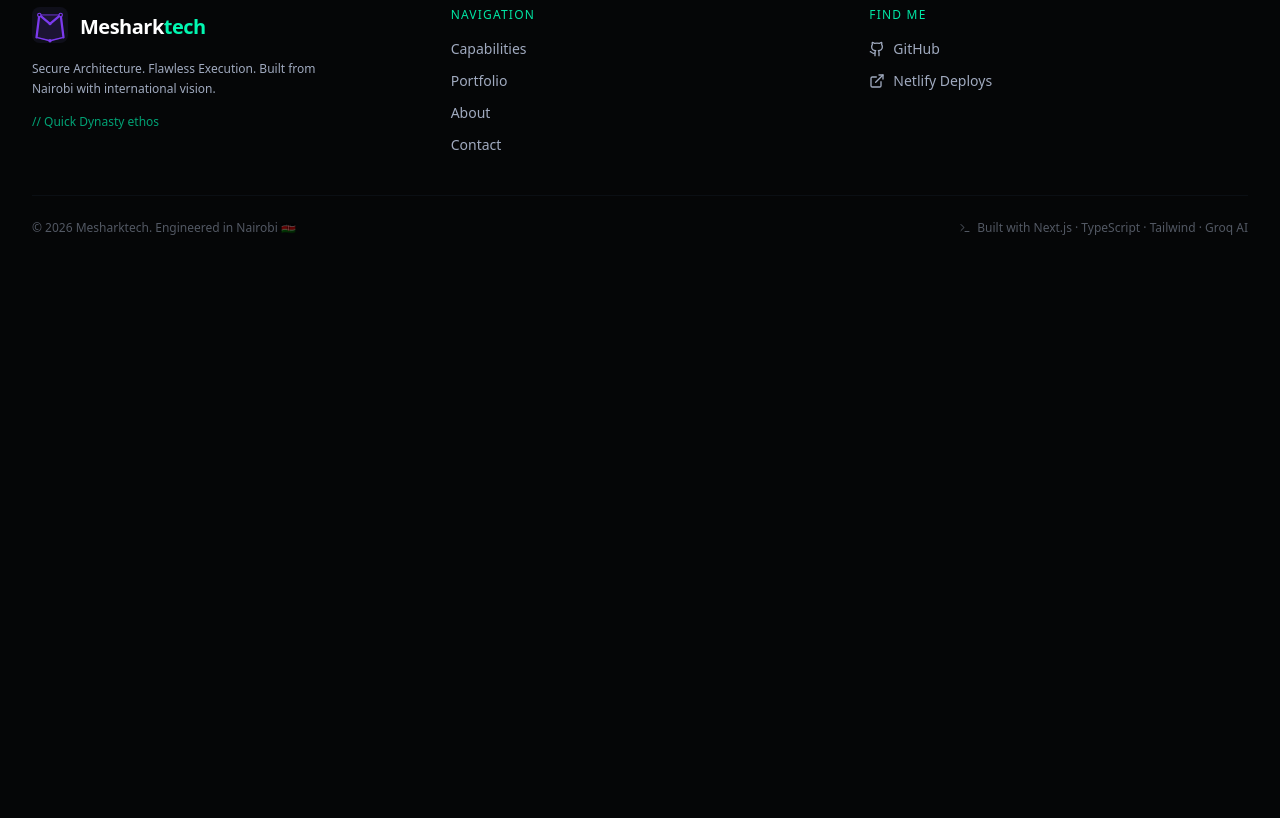
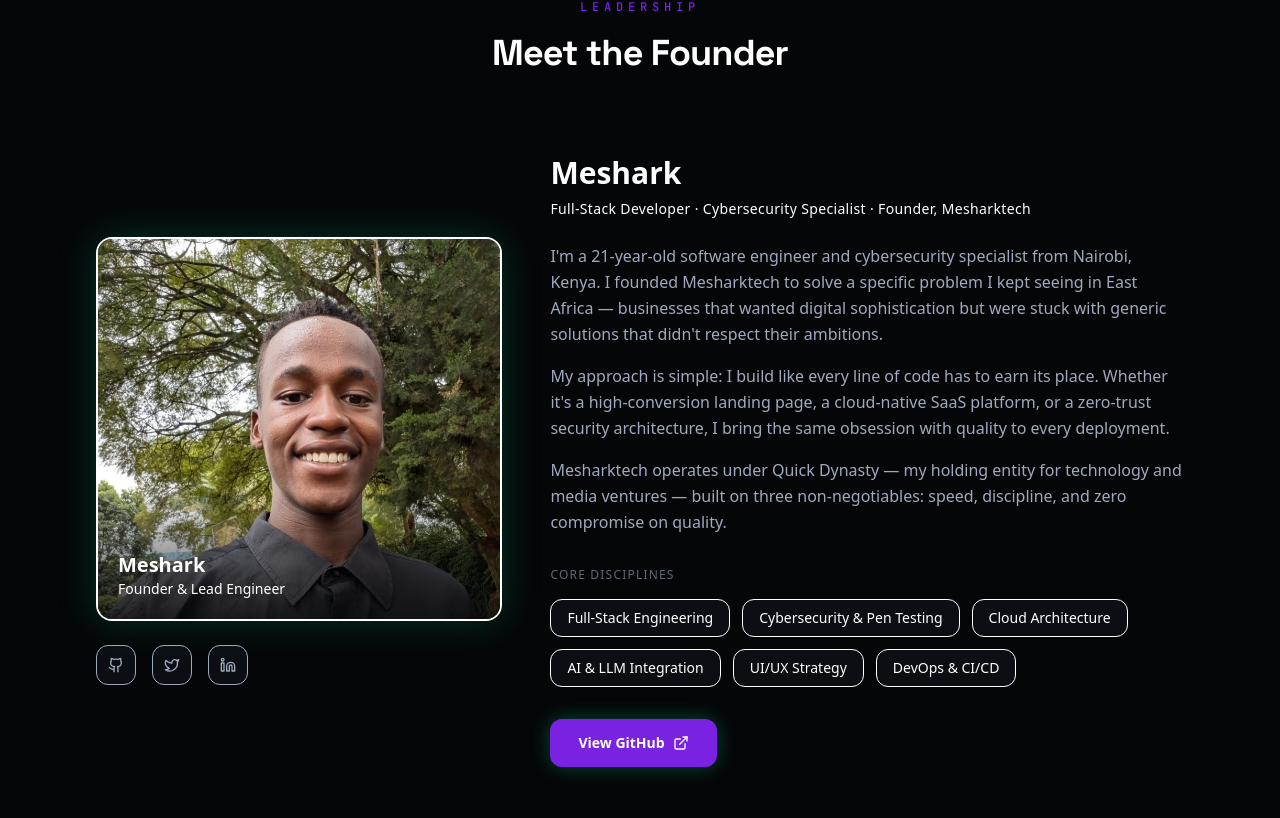
Before and after one commit to Mesharktech/MesharkTech-Portfolio, a Next.js app: page /about in a window 1280 px wide. Shown: the part 882-1700 px from the top of the page. Before the commit the page ends 1166 px from the top, so only its background shows below. Built offline with nearby package versions, Linux system fonts and the light colour scheme.

Commit message:
feat: Phase 9 — WhoWeAre homepage section and Founder Profile with real mugshot on About page

```diff
--- a/src/app/about/page.tsx
+++ b/src/app/about/page.tsx
@@ -1,14 +1,16 @@
 import { About } from "@/components/About";
+import { FounderProfile } from "@/components/FounderProfile";
 
 export const metadata = {
   title: "About | Mesharktech",
-  description: "The Mesharktech operational baseline and agency story."
+  description: "Learn about Meshark — Full-Stack Developer, Cybersecurity Specialist, and Founder of Mesharktech.",
 };
 
 export default function AboutPage() {
   return (
-    <main className="min-h-screen bg-meshark-slateDark pt-16">
+    <main className="min-h-screen bg-meshark-slateDark pt-20">
       <About />
+      <FounderProfile />
     </main>
   );
 }
--- a/src/app/page.tsx
+++ b/src/app/page.tsx
@@ -1,10 +1,12 @@
 import { Hero } from "@/components/Hero";
+import { WhoWeAre } from "@/components/WhoWeAre";
 import { TrustBanner } from "@/components/TrustBanner";
 
 export default function Home() {
   return (
     <main className="bg-meshark-slateDark overflow-x-hidden">
       <Hero />
+      <WhoWeAre />
       <TrustBanner />
     </main>
   );
--- /dev/null
+++ b/src/components/FounderProfile.tsx
@@ -0,0 +1,133 @@
+"use client";
+
+import { motion } from "framer-motion";
+import Image from "next/image";
+import { Github, Twitter, Linkedin, ExternalLink } from "lucide-react";
+
+const skills = [
+  "Full-Stack Engineering",
+  "Cybersecurity & Pen Testing",
+  "Cloud Architecture",
+  "AI & LLM Integration",
+  "UI/UX Strategy",
+  "DevOps & CI/CD",
+];
+
+export function FounderProfile() {
+  return (
+    <section className="relative w-full py-24 bg-meshark-slateDark border-t border-meshark-cyan/10">
+      <div className="max-w-6xl mx-auto px-4 sm:px-6 lg:px-8">
+
+        {/* Section header */}
+        <motion.div
+          initial={{ opacity: 0, y: 20 }}
+          whileInView={{ opacity: 1, y: 0 }}
+          viewport={{ once: true }}
+          className="text-center mb-20"
+        >
+          <span className="section-label tracking-[0.4em]">LEADERSHIP</span>
+          <h2 className="section-heading mt-4">
+            Meet the <span className="text-meshark-cyan">Founder</span>
+          </h2>
+        </motion.div>
+
+        {/* Founder card — two-column layout */}
+        <motion.div
+          initial={{ opacity: 0, y: 30 }}
+          whileInView={{ opacity: 1, y: 0 }}
+          viewport={{ once: true }}
+          transition={{ duration: 0.7 }}
+          className="grid grid-cols-1 lg:grid-cols-5 gap-12 items-center"
+        >
+          {/* LEFT: Portrait */}
+          <div className="lg:col-span-2 flex flex-col items-center lg:items-start">
+            <div className="relative w-64 h-72 lg:w-full lg:h-96 rounded-2xl overflow-hidden border-2 border-meshark-cyan/30 shadow-[0_0_40px_rgba(0,230,164,0.2)]">
+              <Image
+                src="/meshark-mugshot.jpg"
+                alt="Meshark — Founder of Mesharktech"
+                fill
+                className="object-cover object-top"
+                priority
+              />
+              {/* Bottom gradient overlay */}
+              <div className="absolute inset-x-0 bottom-0 h-32 bg-gradient-to-t from-meshark-slateDark/80 to-transparent" />
+              {/* Name tag overlay */}
+              <div className="absolute bottom-5 left-5 right-5">
+                <p className="font-display font-bold text-white text-xl">Meshark</p>
+                <p className="text-meshark-cyan text-sm font-mono">Founder & Lead Engineer</p>
+              </div>
+            </div>
+
+            {/* Social links */}
+            <div className="flex items-center gap-4 mt-6">
+              {[
+                { icon: Github, href: "https://github.com/Mesharktech", label: "GitHub" },
+                { icon: Twitter, href: "#", label: "Twitter" },
+                { icon: Linkedin, href: "#", label: "LinkedIn" },
+              ].map(({ icon: Icon, href, label }) => (
+                <a
+                  key={label}
+                  href={href}
+                  target="_blank"
+                  rel="noreferrer"
+                  aria-label={label}
+                  className="w-10 h-10 rounded-xl bg-meshark-slate border border-meshark-cyan/20 flex items-center justify-center text-meshark-silver hover:text-meshark-cyan hover:border-meshark-cyan/60 hover:shadow-[0_0_15px_rgba(0,230,164,0.3)] transition-all duration-200"
+                >
+                  <Icon className="w-4 h-4" />
+                </a>
+              ))}
+            </div>
+          </div>
+
+          {/* RIGHT: Bio & Details */}
+          <div className="lg:col-span-3 space-y-8">
+            <div>
+              <h3 className="font-display text-3xl font-bold text-white mb-2">Meshark</h3>
+              <p className="text-meshark-cyan font-mono text-sm tracking-wide mb-6">Full-Stack Developer · Cybersecurity Specialist · Founder, Mesharktech</p>
+
+              <div className="space-y-4 text-meshark-silver leading-relaxed">
+                <p>
+                  I'm a 21-year-old software engineer and cybersecurity specialist from Nairobi, Kenya. I founded Mesharktech to solve a specific problem I kept seeing in East Africa — businesses that wanted digital sophistication but were stuck with generic solutions that didn't respect their ambitions.
+                </p>
+                <p>
+                  My approach is simple: I build like every line of code has to earn its place. Whether it's a high-conversion landing page, a cloud-native SaaS platform, or a zero-trust security architecture, I bring the same obsession with quality to every deployment.
+                </p>
+                <p>
+                  Mesharktech operates under <span className="text-meshark-cyan font-medium">Quick Dynasty</span> — my holding entity for technology and media ventures — built on three non-negotiables: speed, discipline, and zero compromise on quality.
+                </p>
+              </div>
+            </div>
+
+            {/* Skill badges */}
+            <div>
+              <p className="text-xs font-mono text-meshark-silver/60 uppercase tracking-widest mb-4">Core Disciplines</p>
+              <div className="flex flex-wrap gap-3">
+                {skills.map((skill) => (
+                  <span
+                    key={skill}
+                    className="px-4 py-2 rounded-xl bg-meshark-slate text-sm text-meshark-cyan font-medium border border-meshark-cyan/20 hover:border-meshark-cyan/50 transition-colors"
+                  >
+                    {skill}
+                  </span>
+                ))}
+              </div>
+            </div>
+
+            {/* CTA */}
+            <div>
+              <a
+                href="https://github.com/Mesharktech"
+                target="_blank"
+                rel="noreferrer"
+                className="inline-flex items-center gap-2 btn-primary text-sm"
+              >
+                View GitHub <ExternalLink className="w-4 h-4" />
+              </a>
+            </div>
+          </div>
+        </motion.div>
+
+      </div>
+    </section>
+  );
+}
--- /dev/null
+++ b/src/components/WhoWeAre.tsx
@@ -0,0 +1,80 @@
+"use client";
+
+import { motion } from "framer-motion";
+import { Lightbulb, ShieldCheck, Globe, Handshake } from "lucide-react";
+
+const values = [
+  {
+    icon: Lightbulb,
+    title: "Innovation",
+    desc: "Pushing boundaries with cutting-edge technology and creative problem-solving at every layer of the stack.",
+  },
+  {
+    icon: ShieldCheck,
+    title: "Reliability",
+    desc: "Consistent delivery of high-quality, production-grade solutions with enterprise-level security built in.",
+  },
+  {
+    icon: Globe,
+    title: "Global Reach",
+    desc: "Africa-rooted, globally connected. Engineering digital infrastructure that competes on the world stage.",
+  },
+  {
+    icon: Handshake,
+    title: "Partnership",
+    desc: "Building lasting client relationships through radical transparency, collaboration, and shared ownership of results.",
+  },
+];
+
+export function WhoWeAre() {
+  return (
+    <section className="relative w-full py-24 bg-meshark-slateDark border-y border-meshark-cyan/10">
+      <div className="max-w-6xl mx-auto px-4 sm:px-6 lg:px-8">
+
+        {/* Header */}
+        <motion.div
+          initial={{ opacity: 0, y: 20 }}
+          whileInView={{ opacity: 1, y: 0 }}
+          viewport={{ once: true }}
+          transition={{ duration: 0.6 }}
+          className="text-center max-w-3xl mx-auto mb-16"
+        >
+          <h2 className="section-heading">
+            Who <span className="text-meshark-cyan">We Are</span>
+          </h2>
+          <div className="h-1 w-16 bg-meshark-cyan rounded-full mx-auto my-6" />
+          <p className="text-meshark-silver text-lg leading-relaxed">
+            Mesharktech is a trusted digital engineering firm building future-ready technology for ambitious organizations. We design, engineer, and scale solutions that unlock growth and drive global competitiveness.
+          </p>
+        </motion.div>
+
+        {/* Value Cards */}
+        <div className="grid grid-cols-1 sm:grid-cols-2 lg:grid-cols-4 gap-6">
+          {values.map((item, index) => (
+            <motion.div
+              key={item.title}
+              initial={{ opacity: 0, y: 30 }}
+              whileInView={{ opacity: 1, y: 0 }}
+              viewport={{ once: true }}
+              transition={{ duration: 0.5, delay: index * 0.1 }}
+              className="group relative p-8 rounded-2xl bg-meshark-slate border border-meshark-cyan/10 hover:border-meshark-cyan/50 hover:shadow-[0_0_30px_rgba(0,230,164,0.15)] transition-all duration-300 flex flex-col items-center text-center cursor-default"
+            >
+              {/* Icon circle */}
+              <div className="w-16 h-16 rounded-full bg-meshark-slateDark border border-meshark-cyan/30 flex items-center justify-center mb-6 group-hover:bg-meshark-cyan/10 transition-colors duration-300">
+                <item.icon className="w-7 h-7 text-meshark-cyan" />
+              </div>
+
+              <h3 className="text-meshark-cyan font-display font-semibold text-xl mb-4">
+                {item.title}
+              </h3>
+              <p className="text-meshark-silver text-sm leading-relaxed">
+                {item.desc}
+              </p>
+            </motion.div>
+          ))}
+        </div>
+
+      </div>
+    </section>
+  );
+}
```
